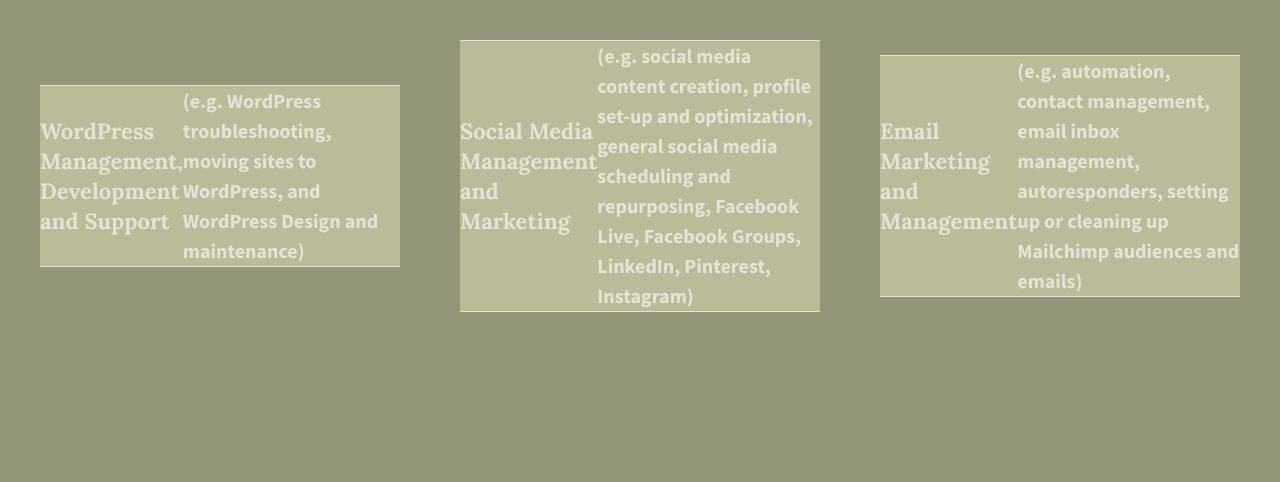
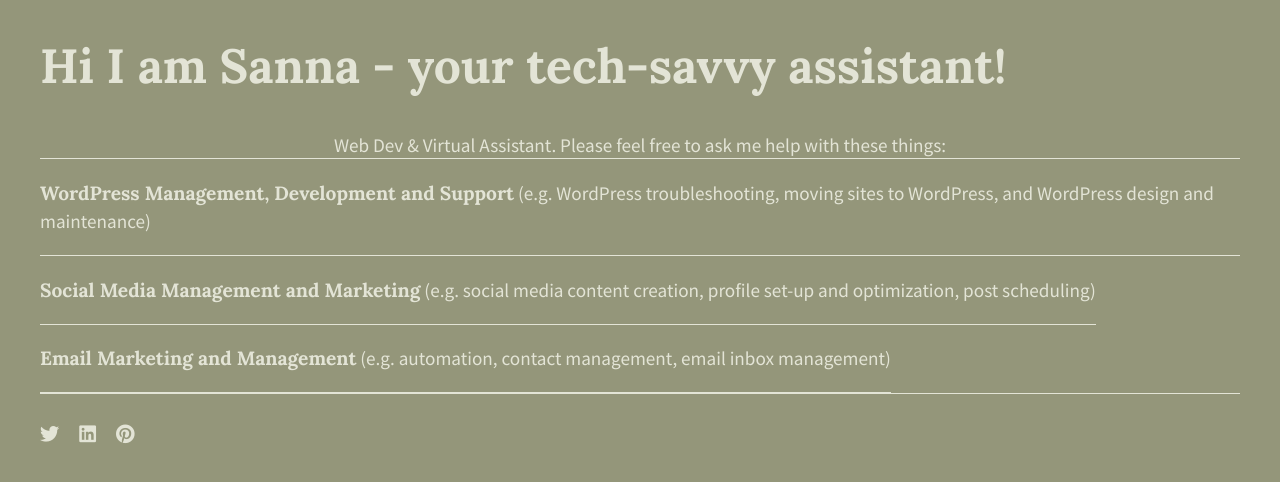
Before and after one commit to Sannmatt/divs-flexbox, a plain HTML site: page index.html in a window 1280 px wide. Drawn offline with nearby package versions, Linux system fonts and the light colour scheme.

Commit message:
edited html and css -files

```diff
--- a/css/main.css
+++ b/css/main.css
@@ -94,58 +94,70 @@
 /* ==========================================================================
    Author's custom styles
    ========================================================================== */
-
-
 html {
-  background-color: #94967a;
-  height: 100%;
+    background-color:  #94967a;;
+    height: 100%;
+    width: 100%;
 }
 
 body {
-  font-family: 'Source Sans Pro', sans-serif;
-  padding: 2em;
-  font-size: 1.25em;
-  height: 100%;
+    font-family: 'Source Sans Pro', sans-serif;
+    padding: 0em 2em;
+    font-size: 1.2em;
+    color: #e3e4d6;
+    display: flex;
+    justify-content: center;
 }
 
-.wrapper {
-  display:flex;
-  justify-content: space-between; /*add display:flex and set justify-content to space-between*/
-  font-weight: 700;
-  align-items: center;
-  flex-flow: row wrap;
+.flex-container {
+    display: flex;
+    flex-flow: row wrap;
+    justify-content: space-between;
+    max-width: 1200px;
 }
 
-.div-1, .div-2, .div-3 {
-  /*give the divs a width of 30%, add display:flex, set justify-content and align-items to center*/
-  color: #e3e4d6;
-  line-height: 1.5em;
-  font-size: 1em;
-  background-color: #babc99;
-  height: auto;
-  display: flex;
-  width: 30%;
-  justify-content: center;
-  align-items: center;
-  border-top: 1px solid #e3e4d6;
-  border-bottom: 1px solid #e3e4d6;
-
+p span {
+    font-family: 'Lora', sans-serif;
+    font-weight: bold;
 }
 
-
-.wrapper span {
-  font-family: 'Lora', sans-serif;
-  font-size: 1.1em;
+header,
+footer {
+    width: 100%;
+    display: flex;
+    justify-content: flex-start;
 }
 
-p  {
-    display: block;
-    margin-block-start: 1em;
-    margin-block-end: 1em;
-    margin-inline-start: 0px;
-    margin-inline-end: 0px;
-    padding: 1em;
+header h1 {
+    font-family: 'Lora', sans-serif;
+    font-size: 2.5em;
+}
 
+main {
+    width: 100%;
+    display: flex;
+    justify-content: center;
+    border-bottom: 1px solid #e3e4d6;
+}
+
+main p {
+    font-size: 1.15em;
+}
+.flex-items {
+    display: flex;
+    justify-content: center;
+    align-items: center;
+    line-height: 1.5em;
+    font-size: 1em;
+    border-bottom: 1px solid #e3e4d6;
+}
+
+footer {
+    border-top: 1px solid #e3e4d6;
+}
+
+footer i {
+    padding: 30px 20px 0 0;
 }
 
 /* ==========================================================================
--- a/index.html
+++ b/index.html
@@ -15,22 +15,34 @@
         <script src="js/vendor/modernizr-2.8.3.min.js"></script>
         <link href='http://fonts.googleapis.com/css?family=Lora:700' rel='stylesheet' type='text/css'>
         <link href='http://fonts.googleapis.com/css?family=Source+Sans+Pro:400,700' rel='stylesheet' type='text/css'>
+        <link rel="stylesheet" href="https://use.fontawesome.com/releases/v5.5.0/css/all.css" integrity="sha384-B4dIYHKNBt8Bc12p+WXckhzcICo0wtJAoU8YZTY5qE0Id1GSseTk6S+L3BlXeVIU" crossorigin="anonymous">
     </head>
     <body>
         <!--[if lt IE 8]>
             <p class="browserupgrade">You are using an <strong>outdated</strong> browser. Please <a href="http://browsehappy.com/">upgrade your browser</a> to improve your experience.</p>
         <![endif]-->
-
-        <section class="wrapper">
-            <div class="div-1">
-                <span>WordPress Management, Development and Support</span>(e.g. WordPress troubleshooting, moving sites to WordPress, and WordPress Design and maintenance)
+        <section class="flex-container">
+            <header>
+                <h1>Hi I am Sanna - your tech-savvy assistant! </h1>
+            </header>
+            <main>Web Dev & Virtual Assistant. Please feel free to ask me help with these things:</main>
+            <div id="div-1" class="flex-items">
+                <p><span>WordPress Management, Development and Support</span>
+                (e.g. WordPress troubleshooting, moving sites to WordPress, and WordPress design and maintenance)</p>
             </div>
-            <div class="div-2">
-                <span>Social Media Management and Marketing</span> (e.g. social media content creation, profile set-up and optimization, general social media scheduling and repurposing, Facebook Live, Facebook Groups, LinkedIn, Pinterest, Instagram)
+            <div id="div-2" class="flex-items">
+                <p><span>Social Media Management and Marketing</span>
+                (e.g. social media content creation, profile set-up and optimization, post scheduling)</p>
             </div>
-            <div class="div-3">
-                <span>Email Marketing and Management</span>(e.g. automation, contact management, email inbox management, autoresponders, setting up or cleaning up Mailchimp audiences and emails)
+            <div id="div-3" class="flex-items">
+                <p><span>Email Marketing and Management</span>
+                (e.g. automation, contact management, email inbox management)</p>
             </div>
+            <footer>
+                <i class="fab fa-twitter"></i>
+                <i class="fab fa-linkedin"></i>
+                <i class="fab fa-pinterest"></i>
+            </footer>
         </section>
 
         <script src="https://ajax.googleapis.com/ajax/libs/jquery/1.11.3/jquery.min.js"></script>
```
